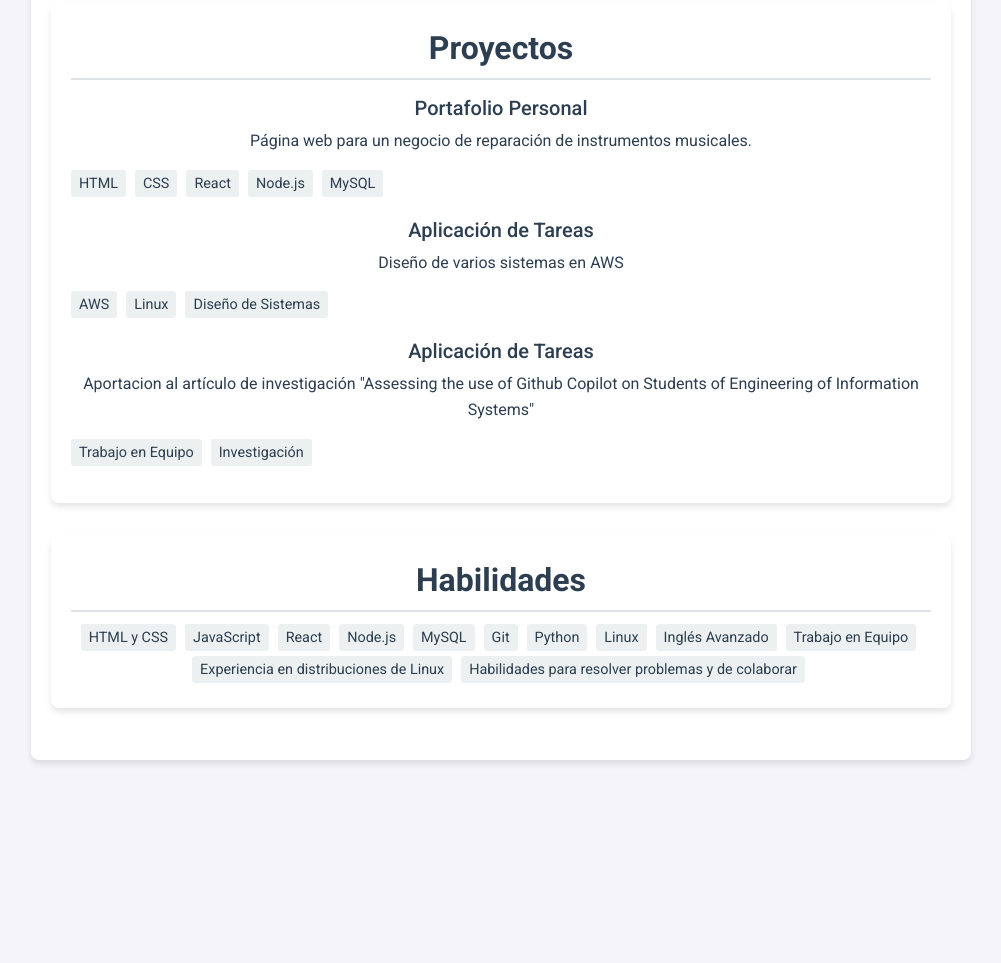
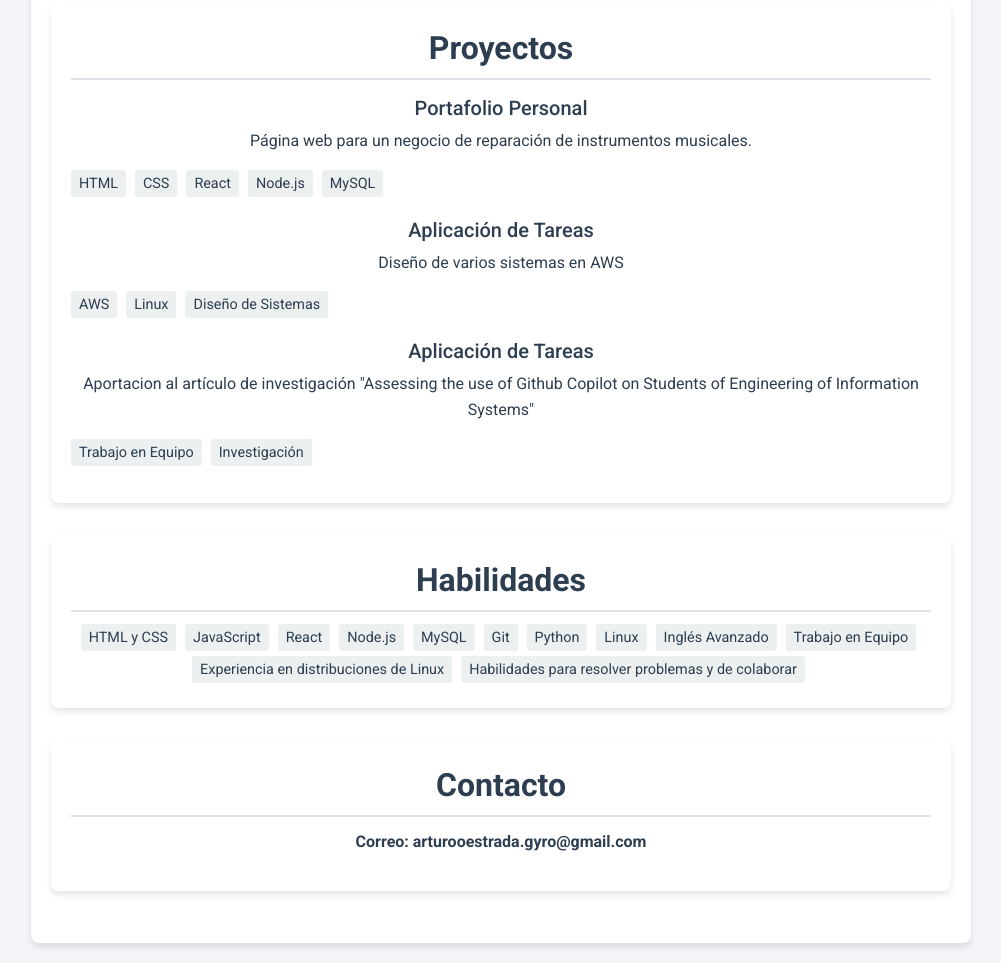
Before and after one commit to Artur0estrada/Artur0estrada.github.io, a plain HTML site: page index.html in a window 1280 px wide. Shown: the part 785-1748 px from the top of the page, without its empty margins (139-1140 px from the left). Before the commit the page ends 1565 px from the top, so only its background shows below. Drawn offline with Linux system fonts and the light colour scheme.

Commit message:
Update index.html

```diff
--- a/index.html
+++ b/index.html
@@ -88,6 +88,10 @@
 
             </div>
         </section>
+        <section id="contact" class="mb-4">
+            <h2 class="section-title">Contacto</h2>
+            <p>
+                <strong>Correo: arturooestrada.gyro@gmail.com</strong>
     </div>
 
     <script src="script.js"></script>
```
